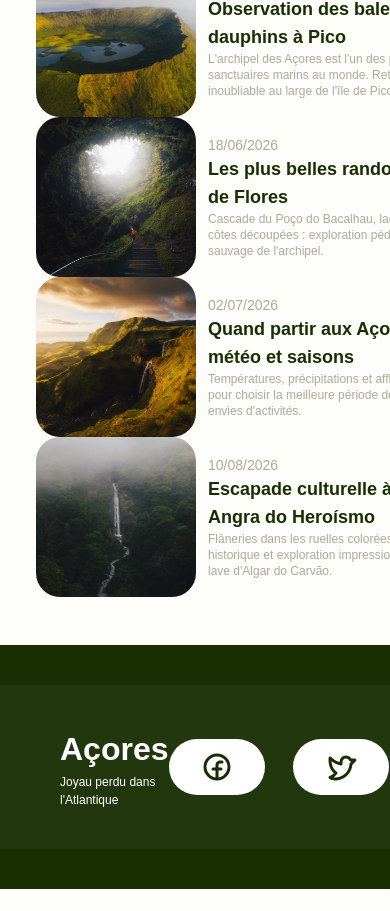
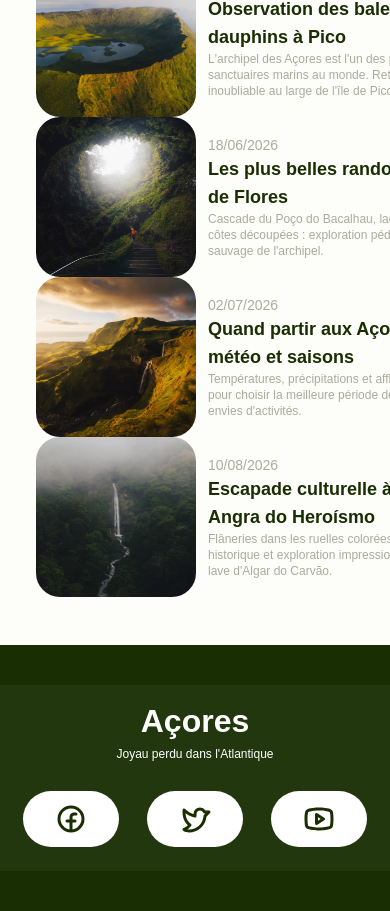
Before and after one commit to ElPotatoCorp/tp-01-tailwindcss, a React (Vite) app: page / in a window 390 px wide. Shown: the part 3891-4802 px from the top of the page. Before the commit the page ends 4780 px from the top, so only its background shows below. Built offline with nearby package versions, Linux system fonts and the light colour scheme; a web font is replaced by a local one.

Commit message:
Responsive Footer

```diff
--- a/src/components/sections/footer.tsx
+++ b/src/components/sections/footer.tsx
@@ -6,7 +6,7 @@ import { Heading } from "../heading";
 export const Footer: FC = function () {
   return (
     <footer className="py-10 bg-primary">
-      <div className="flex flex-row justify-between px-15 py-10 bg-secondary/7">
+      <div className="flex flex-col sm:flex-row gap-7 sm:gap-0 text-center sm:text-start sm:justify-between sm:px-15 pt-3 pb-6 sm:py-10 bg-secondary/7">
         <div className="flex flex-col text-white">
           <Heading as="h2" color="white" size="lg">Açores</Heading>
           <Heading as="span" color="white" size="sm" weight="medium">Joyau perdu dans l'Atlantique</Heading>
```
